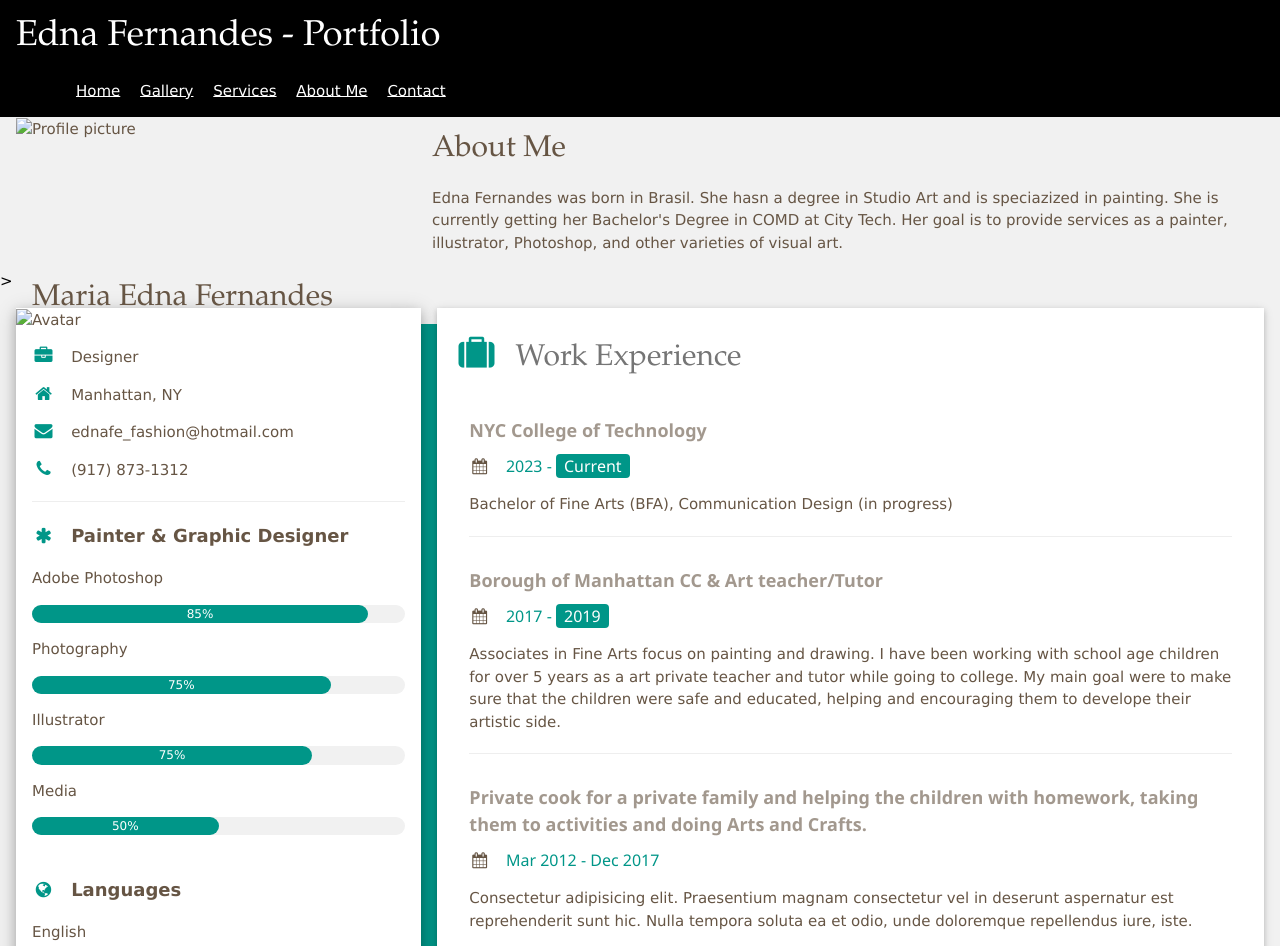
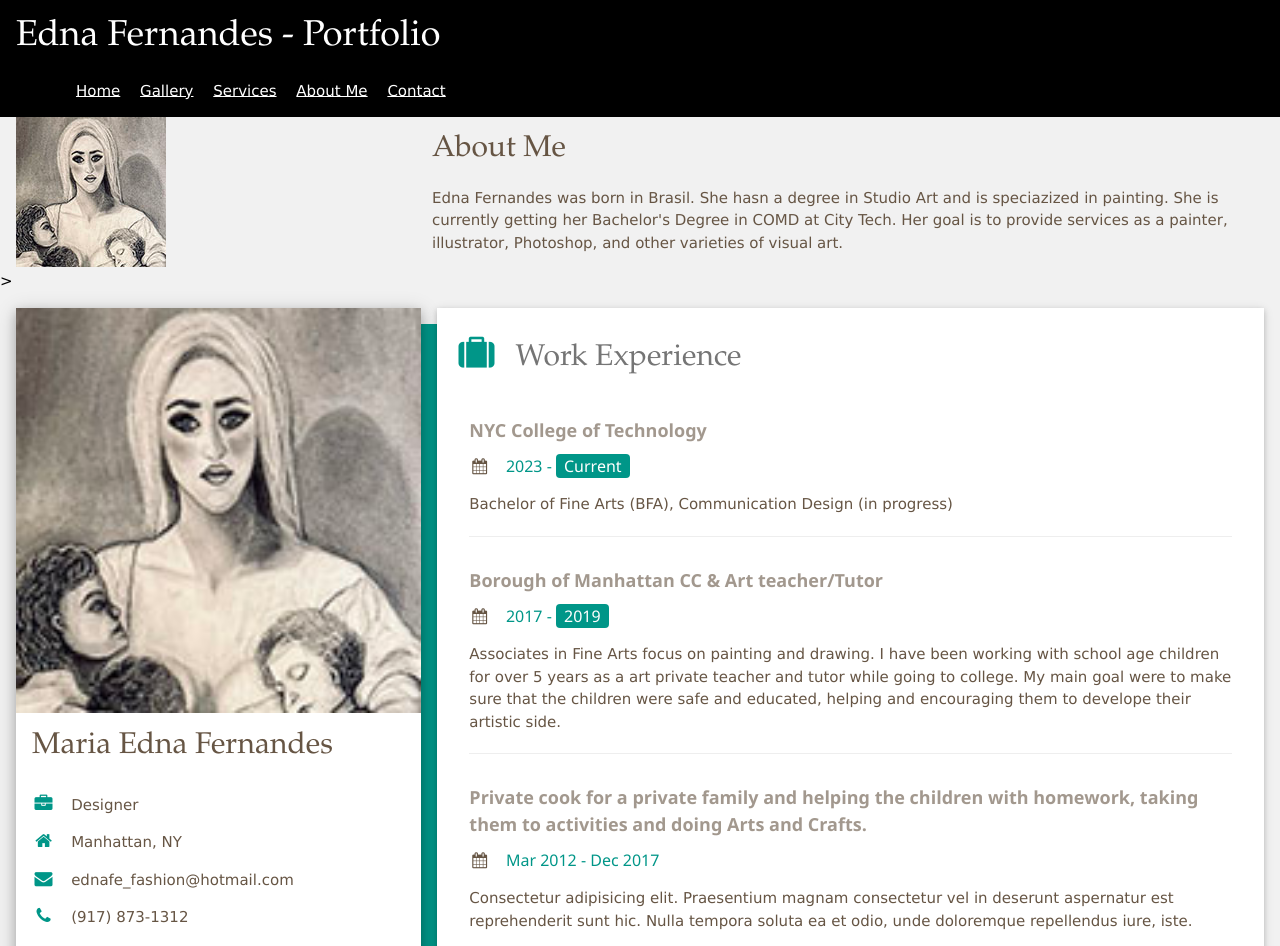
Before and after one commit to Edna-art/Edna-art.githut.io-, a plain HTML site: page about.html in a window 1280 px wide. Shown: the top 946 px of the page. Drawn offline with nearby package versions, Linux system fonts and the light colour scheme.

Commit message:
Add files via upload

```diff
--- a/about.html
+++ b/about.html
@@ -35,7 +35,7 @@
     <!--  -->
     <section class="w3-row">
         <div class="w3-col s12 m4">
-            <img src="img_assets/profile300.psd" alt="Profile picture">
+            <img src="assets/Life-size-B&W-drawing-thumbnail.jpg" alt="Profile picture">
         </div>
 
         <div class="w3-col s12 m8">
@@ -96,8 +96,7 @@ Source: https://codepen.io/nathan-sr/pen/WNgPLvr -->
 
         <!-- *** PASTE YOUR WEBSITE'S HEADER AND NAV HERE FROM YOUR INDEX.HTML
         *                                                                   *
-        *
-                <h1>Edna Fernandes - Portfolio</h1>
+        *           <h1>Edna Fernandes - PORTFOLIO</h1>
 <nav>
 <ul>
 <li><a href="index.html">Home</a></li>
@@ -106,10 +105,14 @@ Source: https://codepen.io/nathan-sr/pen/WNgPLvr -->
 <li><a href="about.html">About Me</a></li>
 <li><a href="contact.html">Contact</a></li>
 </ul>
-  </nav                                                      *
+</nav
+                          *
         *
         <header class="w3-container w3-black">  <!--w3-container adds 16 pixels of padding around each element; w3-gold makes the background green -->
 >
+
+
+
 
         <!-- Page Container -->
         <div class="w3-content w3-margin-top" style="max-width:1400px;">
@@ -122,8 +125,8 @@ Source: https://codepen.io/nathan-sr/pen/WNgPLvr -->
 
                     <div class="w3-white w3-text-grey w3-card-4">
                         <div class="w3-display-container">
-                            <img src="assets/profile300.psd" style="width:100%" alt="Avatar">
-                            <div class="w3-display-bottomleft w3-container w3-text-black">
+                            <img src="assets/Life-size-B&W-drawing-thumbnail.jpg" style="width:100%" alt="">
+                            <div class="w3-display-bottomcenter w3-container w3-text-black">
                                 <h2>Maria Edna Fernandes</h2>
                             </div>
                         </div>
```
Lines whose indentation alone changed are shown as unchanged.
